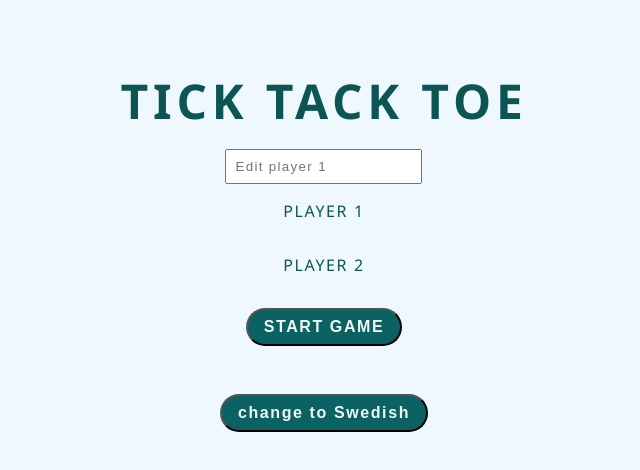
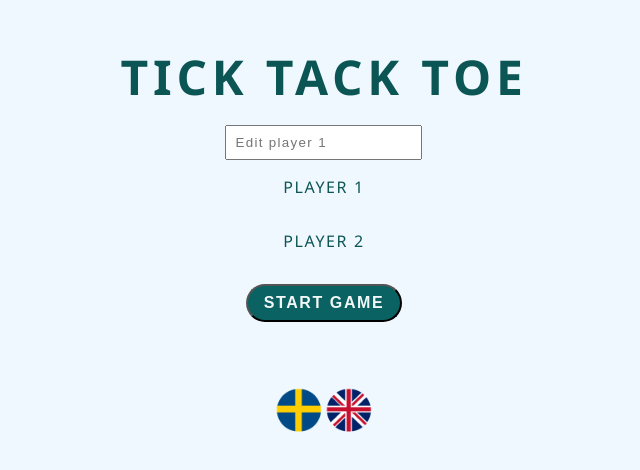
Before and after one commit to akickia/tick-tack-toe, a React (Vite) app: page / in a window 1280 px wide. Shown: the part 158-628 px from the top of the page, without its empty margins (316-956 px from the left). Built offline with nearby package versions, Linux system fonts and the light colour scheme.

Commit message:
refactored lang toggle

```diff
--- a/src/App.tsx
+++ b/src/App.tsx
@@ -1,7 +1,8 @@
 import { useEffect, useState } from 'react';
 import Board from './components/Board';
 import { useStore } from './store/store';
-import { langEng, langSwe } from './assets/translations';
+
+import Toggle from './components/Toggle';
 
 function App() {
   //TODO: Change input and edit structure.
@@ -13,21 +14,6 @@ function App() {
   const [isEditing, setIsEditing] = useState(false);
   const [inputValue, setInputValue] = useState('');
   const [isStarted, setIsStarted] = useState(false);
-  const [playerLanguage, setPlayerLanguage] = useState('English');
-
-  const checkLanguage = () => {
-    const localStorageLanguage = localStorage.getItem('language');
-    if (localStorageLanguage && localStorageLanguage === 'English') {
-      updateLanguage(langEng);
-    } else if (localStorageLanguage && localStorageLanguage === 'Swedish') {
-      updateLanguage(langSwe);
-    }
-  };
-
-  useEffect(() => {
-    localStorage.setItem('language', playerLanguage);
-    checkLanguage();
-  }, [playerLanguage, language]);
 
   const handleChange = (e: React.ChangeEvent<HTMLInputElement>) => {
     setIsEditing(true);
@@ -56,13 +42,13 @@ function App() {
     }
   };
 
-  const toggleLanguage = () => {
-    if (playerLanguage === 'English') {
-      setPlayerLanguage('Swedish');
-    } else {
-      setPlayerLanguage('English');
-    }
-  };
+  // const toggleLanguage = () => {
+  //   if (playerLanguage === 'English') {
+  //     setPlayerLanguage('Swedish');
+  //   } else {
+  //     setPlayerLanguage('English');
+  //   }
+  // };
 
   return (
     <div className="App">
@@ -75,7 +61,9 @@ function App() {
         ></input>
       )}
       {isEditing && (
-        <button onClick={() => handleSaveUser()}>{language.save}</button>
+        <button className="primary" onClick={() => handleSaveUser()}>
+          {language.save}
+        </button>
       )}
       {isStarted ? (
         <p>{players[currentUserIndex]}</p>
@@ -84,7 +72,9 @@ function App() {
       )}
       <div className="card">
         {!isStarted && (
-          <button onClick={() => startGame()}>{language.start}</button>
+          <button className="primary" onClick={() => startGame()}>
+            {language.start}
+          </button>
         )}
         <Board
           isStarted={isStarted}
@@ -94,7 +84,7 @@ function App() {
           setIsStarted={setIsStarted}
         ></Board>
       </div>
-      <button onClick={() => toggleLanguage()}>{language.toggle}</button>
+      <Toggle />
     </div>
   );
 }
--- a/src/assets/translations.ts
+++ b/src/assets/translations.ts
@@ -7,7 +7,7 @@ export const langEng = {
   start: 'START GAME',
   win: 'WON!',
   restart: 'RESTART GAME',
-  toggle: 'change to Swedish',
+  toggle: 'Change to Swedish',
 };
 
 export const langSwe = {
@@ -19,7 +19,7 @@ export const langSwe = {
   start: 'STARTA',
   win: 'VANN!',
   restart: 'BÖRJA OM',
-  toggle: 'change to English',
+  toggle: 'Change to English',
 };
 
 export type Languages = {
--- /dev/null
+++ b/src/components/Toggle.tsx
@@ -0,0 +1,21 @@
+import { useEffect, useState } from 'react';
+import { langEng, langSwe } from '../assets/translations';
+import { useStore } from '../store/store';
+import '../style/toggle.scss';
+
+function Toggle() {
+  const { updateLanguage } = useStore();
+
+  return (
+    <div className="language-toggle">
+      <button className="toggle" onClick={() => updateLanguage(langSwe)}>
+        <img src="src/assets/flagSwe.png" />
+      </button>
+      <button className="toggle" onClick={() => updateLanguage(langEng)}>
+        <img src="src/assets/flagEng.png" />
+      </button>
+    </div>
+  );
+}
+
+export default Toggle;
--- a/src/store/store.ts
+++ b/src/store/store.ts
@@ -1,13 +1,5 @@
 import { create } from 'zustand';
-import { langEng, langSwe, Languages } from '../assets/translations';
-
-const localStorageLanguage = localStorage.getItem('language');
-let language = langEng;
-if (localStorageLanguage && localStorageLanguage === 'English') {
-  language = langEng;
-} else if (localStorageLanguage && localStorageLanguage === 'Swedish') {
-  language = langSwe;
-}
+import { langEng, Languages } from '../assets/translations';
 
 interface Store {
   marks: string[];
@@ -19,8 +11,8 @@ interface Store {
 
 export const useStore = create<Store>((set) => ({
   marks: ['X', 'O'],
-  language: language,
-  players: [language.playerOne, language.playerTwo],
+  language: langEng,
+  players: [langEng.playerOne, langEng.playerTwo],
   updatePlayers: (updatedUsers: string[]) => set({ players: updatedUsers }),
   updateLanguage: (updatedLanguage: Languages) =>
     set({ language: updatedLanguage }),
--- a/src/style/base.scss
+++ b/src/style/base.scss
@@ -41,7 +41,6 @@ body {
     padding: 0.5rem 1rem;
     font-weight: 700;
     color: rgba(255, 255, 255, 0.95);
-
     font-size: 1rem;
   }
 }
--- a/src/style/square.scss
+++ b/src/style/square.scss
@@ -1,6 +1,6 @@
 .square {
-  height: 100px;
-  width: 100px;
+  height: 120px;
+  width: 120px;
   background-color: rgb(220, 254, 220);
   border: 1px solid green;
 }
--- /dev/null
+++ b/src/style/toggle.scss
@@ -0,0 +1,13 @@
+.App {
+  button.toggle {
+    background-color: transparent;
+    padding: 0;
+    border: none;
+    width: 50px;
+    height: 50px;
+    img {
+      max-width: 100%;
+      padding: 0;
+    }
+  }
+}
```
Also changed, not shown: src/assets/flagEng.png (added), src/assets/flagSwe.png (added).
